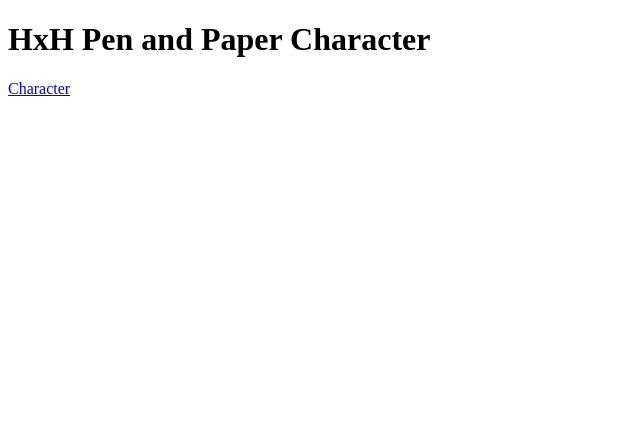
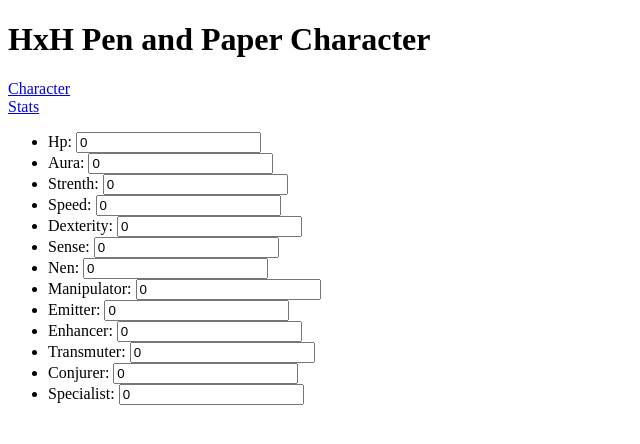
Before and after one commit to Panzareon/PenAndPaperSheet, an Angular app: page /stats in a window 1280 px wide. Before the commit this address led to /. Shown: the top 444 px of the page, without its empty margins (0-640 px from the left). Built offline with nearby package versions, Linux system fonts and the light colour scheme.

Commit message:
Show the stats of the character

```diff
--- a/src/app/app-routing.module.ts
+++ b/src/app/app-routing.module.ts
@@ -1,9 +1,11 @@
 import { NgModule } from '@angular/core';
 import { Routes, RouterModule } from '@angular/router';
 import { CharacterComponent } from './character/character.component';
+import { StatsComponent } from './stats/stats.component';
 
 const routes: Routes = [
-  {path: 'character', component: CharacterComponent}
+  {path: 'character', component: CharacterComponent},
+  {path: 'stats', component: StatsComponent}
 ];
 
 @NgModule({
--- a/src/app/app.component.html
+++ b/src/app/app.component.html
@@ -1,6 +1,7 @@
 
 <h1>{{title}}</h1>
 <nav>
-    <a routerLink="/character">Character</a>
+    <a routerLink="/character">Character</a><br>
+    <a routerLink="/stats">Stats</a>
 </nav>
 <router-outlet></router-outlet>
--- a/src/app/app.module.ts
+++ b/src/app/app.module.ts
@@ -6,12 +6,14 @@
 import { CharacterComponent } from './character/character.component';
 import { FormsModule } from "@angular/forms";
 import { SkillListComponent } from './skill-list/skill-list.component';
+import { StatsComponent } from './stats/stats.component';
 
 @NgModule({
   declarations: [
     AppComponent,
     CharacterComponent,
-    SkillListComponent
+    SkillListComponent,
+    StatsComponent
   ],
   imports: [
     BrowserModule,
--- a/src/app/character.service.ts
+++ b/src/app/character.service.ts
@@ -22,14 +22,19 @@
       skills: this.createDefaultSkills(),
       stats: [],
     };
+    for (let item in StatType) {
+      if (isNaN(Number(item))) {
+        character.stats[item] = 0;
+      }
+    }
     return character;
   }
 
   createDefaultSkills(): Skill[] {
     return [
-      {name:'Strike', dice: [this.createStatDice(StatType.Enhancer, 6)], damage:[this.createSimpleDice(1, 6), this.createAddStatDice(StatType.Strenth)] , auraUse:0},
-      {name:'Block', dice: [this.createStatDice(StatType.Strenth, 10)], auraUse:0},
-      {name:'Dodge', dice: [this.createStatDice(StatType.Dexterity, 6)], auraUse:0}
+      {name:'Strike', description:'A simple hit enforced with Nen', dice: [this.createStatDice(StatType.Enhancer, 6)], damage:[this.createSimpleDice(1, 6), this.createAddStatDice(StatType.Strenth)] , auraUse:0, tpSpent:0},
+      {name:'Block', description:'Defense: if successful get half the damage', dice: [this.createStatDice(StatType.Strenth, 10)], auraUse:0, tpSpent:0},
+      {name:'Dodge', description:'Defense: if successful get no damage', dice: [this.createStatDice(StatType.Dexterity, 6)], auraUse:0, tpSpent:0}
     ]
   }
 
--- a/src/app/character.ts
+++ b/src/app/character.ts
@@ -2,7 +2,7 @@
 import { StatType } from './stat-type';
 
 export interface Character {
-    stats : any[],
+    stats : any[] ,
     skills : Skill[],
     name : string,
 }
--- a/src/app/dice-result.ts
+++ b/src/app/dice-result.ts
@@ -8,4 +8,9 @@
      * If the result is the maximum number.
      */
     isMax: Boolean;
+
+    /**
+     * The number of sides of the dice.
+     */
+    dice: Number;
 }
--- a/src/app/dice.service.ts
+++ b/src/app/dice.service.ts
@@ -3,6 +3,7 @@
 import { Skill } from './skill';
 import { Dice, NumberOfDiceType } from "./dice";
 import { DiceResult } from './dice-result';
+import { StatType } from './stat-type';
 
 @Injectable({
   providedIn: 'root'
@@ -21,7 +22,12 @@
     {
       for (let i = 0; i < this.getNumberOfDice(character, dice); i++) {
           var result = Math.floor(Math.random() * dice.dice) + 1;
-          a.push({number: result, isMax: result == dice.dice});
+          a.push({number: result, isMax: result == dice.dice, dice: dice.dice});
+      }
+
+      if (dice.type == NumberOfDiceType.AbsoluteStat)
+      {
+        a.push({number:character.stats[StatType[dice.statType]], isMax: false, dice: 0})
       }
     }
     return a;
@@ -32,7 +38,7 @@
       case NumberOfDiceType.Fixed:
         return dice.number;
       case NumberOfDiceType.Stat:
-        return character.stats[dice.statType];
+        return character.stats[StatType[dice.statType]];
       case NumberOfDiceType.AbsoluteStat:
         return 0;
     }
--- a/src/app/skill-list/skill-list.component.ts
+++ b/src/app/skill-list/skill-list.component.ts
@@ -1,6 +1,7 @@
 import { Component, OnInit, Input } from '@angular/core';
 import { Character } from '../character';
 import { Skill } from '../skill';
+import { DiceService } from '../dice.service';
 
 @Component({
   selector: 'app-skill-list',
@@ -10,13 +11,13 @@
 export class SkillListComponent implements OnInit {
 
   @Input() character: Character;
-  constructor() { }
+  constructor(private diceService: DiceService) { }
 
   ngOnInit(): void {
   }
 
 
   selectSkill(skill: Skill): void {
-
+    console.log(this.diceService.rollDiceOfSkill(this.character, skill));
   }
 }
--- a/src/app/skill.ts
+++ b/src/app/skill.ts
@@ -2,7 +2,9 @@
 
 export interface Skill {
     name: string,
+    description: string,
     dice: Dice[],
     auraUse: number,
     damage?: Dice[],
+    tpSpent: number,
 }
--- /dev/null
+++ b/src/app/stats/stats.component.html
@@ -0,0 +1,6 @@
+<ul>
+    <li *ngFor="let stat of getStats()">
+        <label>{{stat}}: </label>
+        <input [(ngModel)]="character.stats[stat]">
+    </li>
+</ul>
--- /dev/null
+++ b/src/app/stats/stats.component.ts
@@ -0,0 +1,33 @@
+import { Component, OnInit, Input } from '@angular/core';
+import { StatType } from "../stat-type";
+import { Character } from '../character';
+import { CharacterService } from '../character.service';
+
+@Component({
+  selector: 'app-stats',
+  templateUrl: './stats.component.html',
+  styleUrls: ['./stats.component.css']
+})
+export class StatsComponent implements OnInit {
+  character: Character;
+
+  constructor(private characterService: CharacterService) { }
+
+  ngOnInit(): void {
+    this.getCharacter();
+  }
+
+  getCharacter(): void {
+    this.character = this.characterService.getCharacter();
+  }
+
+  getStats(): StatType[] {
+    const a = [];
+    for (let item in StatType) {
+      if (isNaN(Number(item))) {
+        a.push(item);
+      }
+    }
+    return a;
+  }
+}
```
Also changed, not shown: src/app/stats/stats.component.css (added), 1 other file (tests, documents, lock files or other folders).
